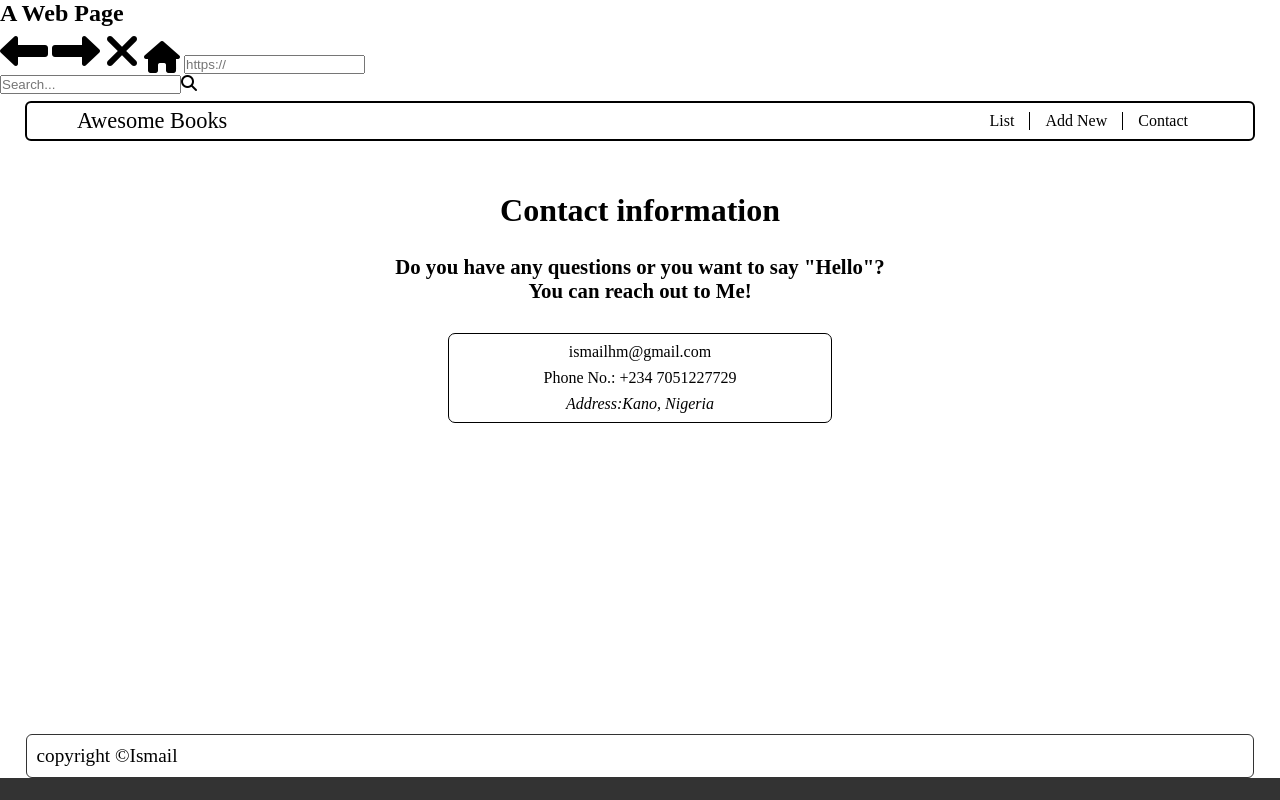
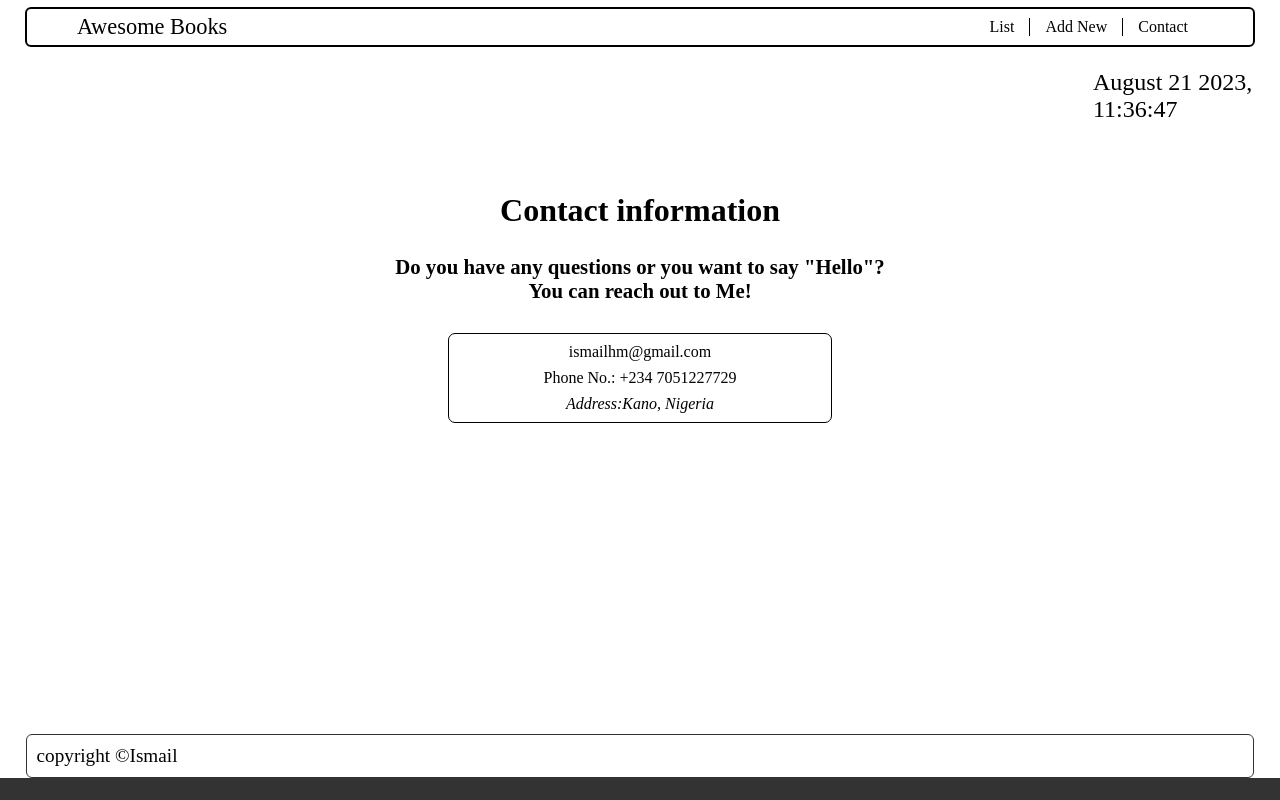
Before and after one commit to yayaismaail/awesome-books-ES6, a website with bundled scripts: page index.html in a window 1280 px wide. Built offline with nearby package versions, Linux system fonts and the light colour scheme.

Commit message:
Remove navigations from header

```diff
--- a/index.html
+++ b/index.html
@@ -11,20 +11,6 @@
 </head>
 <body>
     <header class="header">
-        <section class="navigations">
-            <h1 class="web-page">A Web Page</h1>
-            <div class="navigation-contents">
-                <i class="fa-solid fa-left-long fa-3x white"></i>
-                <i class="fa-solid fa-right-long white fa-3x"></i>
-                <i class="fa-solid fa-xmark fa-3x"></i>
-                <i class="fa-solid fa-house fa-2x white"></i>
-                <input type="text" placeholder="https://" class="browser-bar">
-                <div class="search-bar">
-                  <input type='text' placeholder='Search...' class='search-input'/><i class="fa-solid fa-magnifying-glass"></i>
-                </div>
-            </div>
-
-        </section>
         <section class="navbar-section">
           <p class="logo">Awesome Books</p>
           <nav class="navbar">
@@ -45,7 +31,7 @@
     </header>
 
     <section id="date">
-        <p class="date"></p>
+        <p id="dateTime"></p>
     </section>
 
     <section class="section1 d-none">
```
